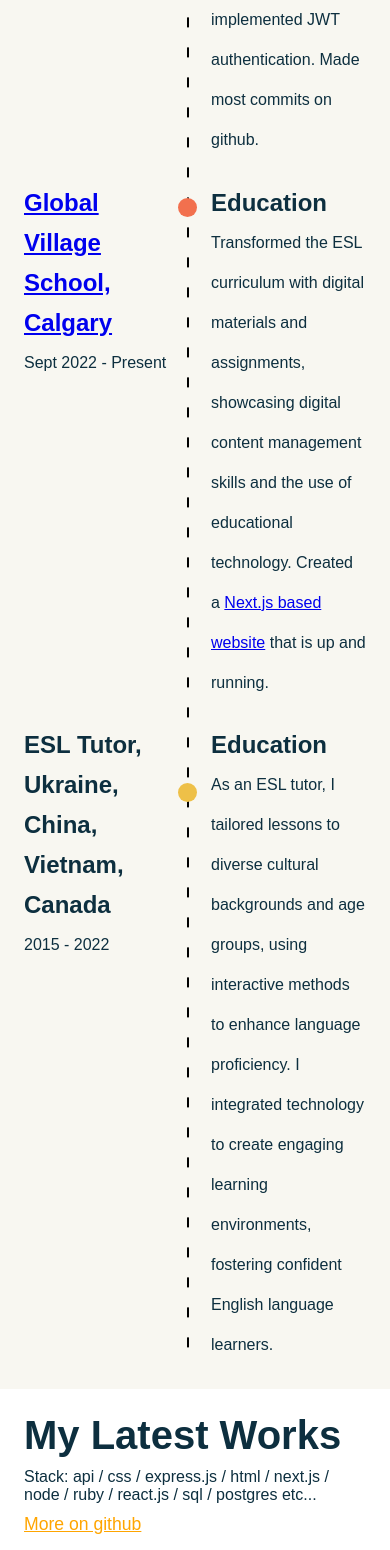
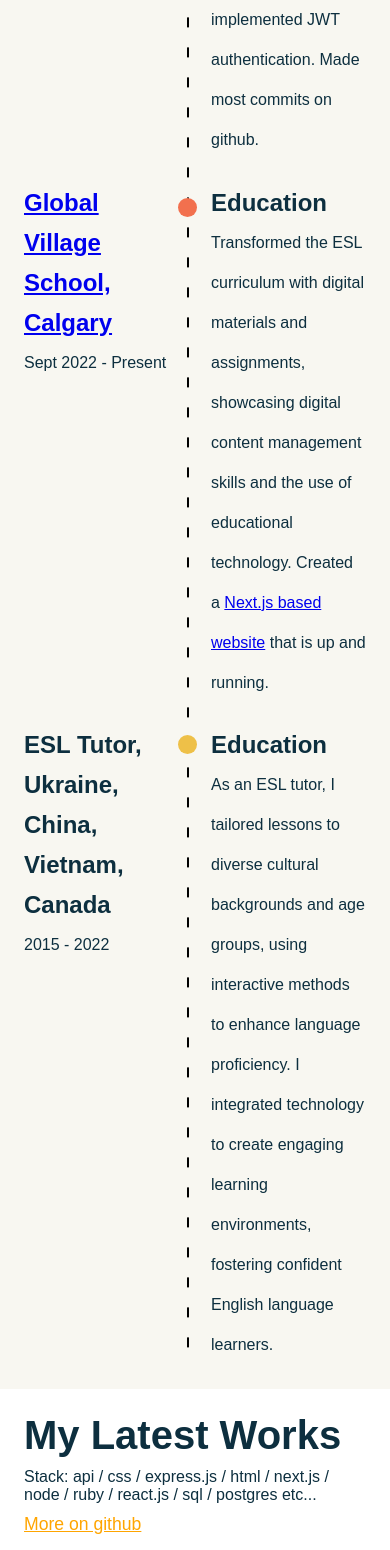
Before and after one commit to AStefankiv/my_portfolio, a React (Vite) app: page / in a window 390 px wide. Shown: the part 2825-4375 px from the top of the page. Built offline with nearby package versions, Linux system fonts and the light colour scheme; a web font is replaced by a local one.

Commit message:
Update experience and add links

```diff
--- a/src/components/Work/Work.jsx
+++ b/src/components/Work/Work.jsx
@@ -56,7 +56,7 @@ const Work = () => {
             <div><div className={css.circle} style={{background: "#286F6C"}}></div></div>
             {/* <div><div className={css.circle} style={{background: "#F2704E"}}></div></div> */}
             <div className={css.secondCircle}><div className={css.circle} style={{background: "#F2704E"}}></div></div>
-            <div className={css.secondCircle}><div className={css.circle} style={{background: "#EEC048"}}></div></div>
+            <div className={css.thirdCircle}><div className={css.circle} style={{background: "#EEC048"}}></div></div>
           </motion.div>
 
         </div>
--- a/src/components/Work/Work.module.scss
+++ b/src/components/Work/Work.module.scss
@@ -65,8 +65,20 @@
                 .secondCircle {
                     margin-top: -2rem;
                 }
+                .thirdCircle {
+                    margin-top: -2rem;
+                }
             }
         }
 
     }
 }
+
+@media (max-width: 480px) {
+    .progressbar .secondCircle {
+        margin-bottom: -3rem; // Adjust this value as needed to move the circle up on mobile
+    }
+    .progressbar .thirdCircle {
+        margin-bottom: 3rem; // Adjust this value as needed to move the circle up on mobile
+    }
+}
```
